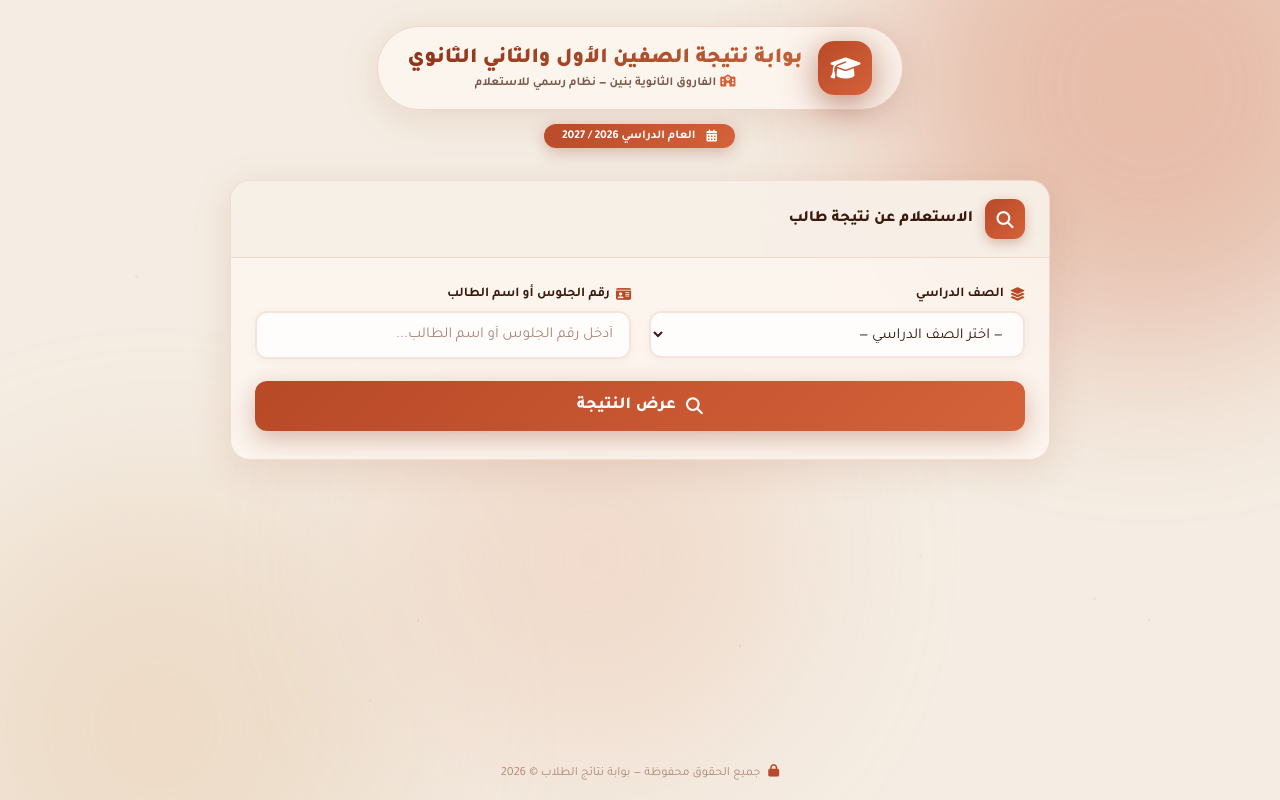
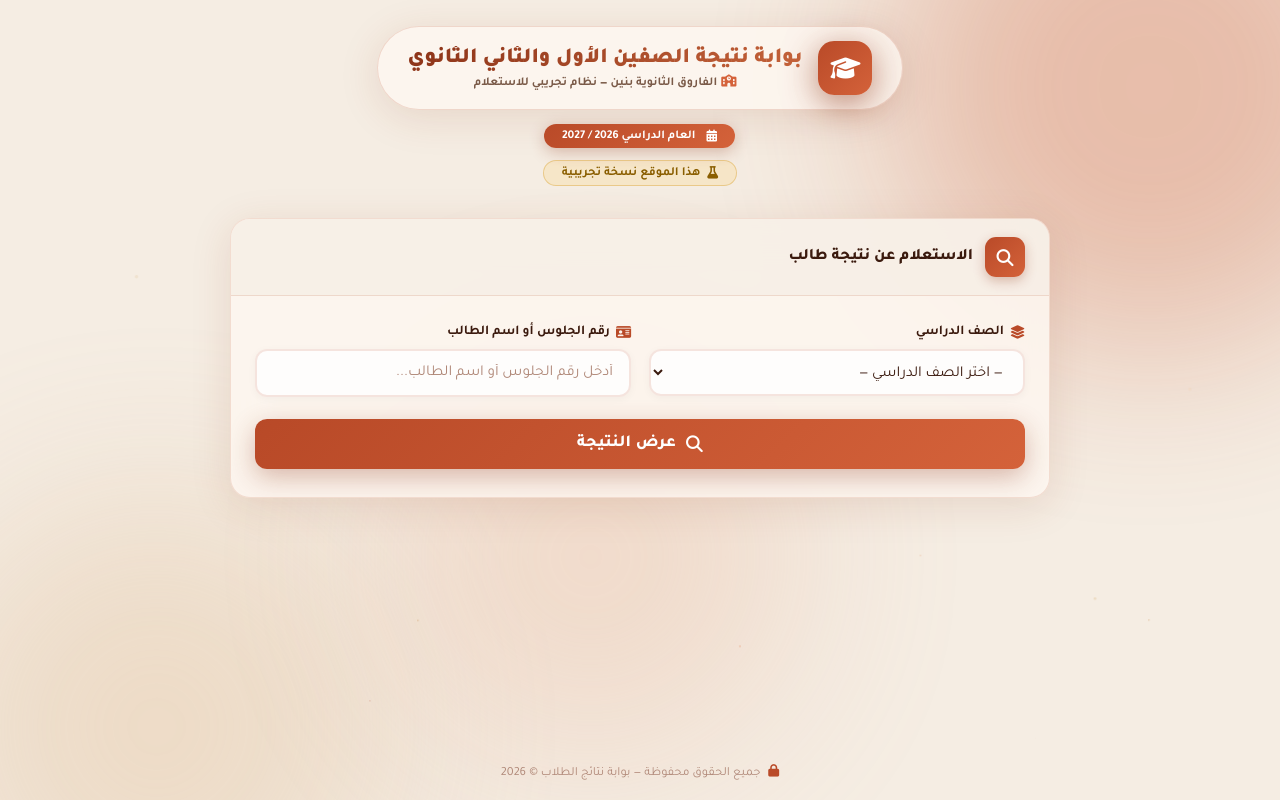
Before and after one commit to mohamedmostafashen/natega, a plain HTML site: page index.html in a window 1280 px wide. Drawn offline with Linux system fonts and the light colour scheme.

Commit message:
Update index.html

```diff
--- a/index.html
+++ b/index.html
@@ -1,4 +1,3 @@
-
 <!DOCTYPE html>
 <html lang="ar" dir="rtl">
 <head>
@@ -505,10 +504,15 @@ footer{
       <div class="h-icon"><i class="fas fa-graduation-cap"></i></div>
       <div class="h-text">
         <h1>بوابة نتيجة الصفين الأول والثاني الثانوي</h1>
-        <p><i class="fas fa-school" style="margin-left:4px;color:var(--brick-light)"></i>الفاروق الثانوية بنين &mdash; نظام رسمي للاستعلام</p>
+        <p><i class="fas fa-school" style="margin-left:4px;color:var(--brick-light)"></i>الفاروق الثانوية بنين &mdash; نظام تجريبي للاستعلام</p>
       </div>
     </div>
     <div><span class="year-tag" id="yearTag"><i class="fas fa-calendar-days" style="margin-left:5px"></i></span></div>
+    <div style="margin-top:12px">
+      <span style="display:inline-flex;align-items:center;gap:7px;background:rgba(255,200,80,.18);border:1.5px solid rgba(210,150,20,.35);border-radius:30px;padding:5px 18px;font-size:.78rem;font-weight:700;color:#8a5e00;backdrop-filter:blur(8px);">
+        <i class="fas fa-flask"></i> هذا الموقع نسخة تجريبية
+      </span>
+    </div>
   </header>
 
   <main>
```
